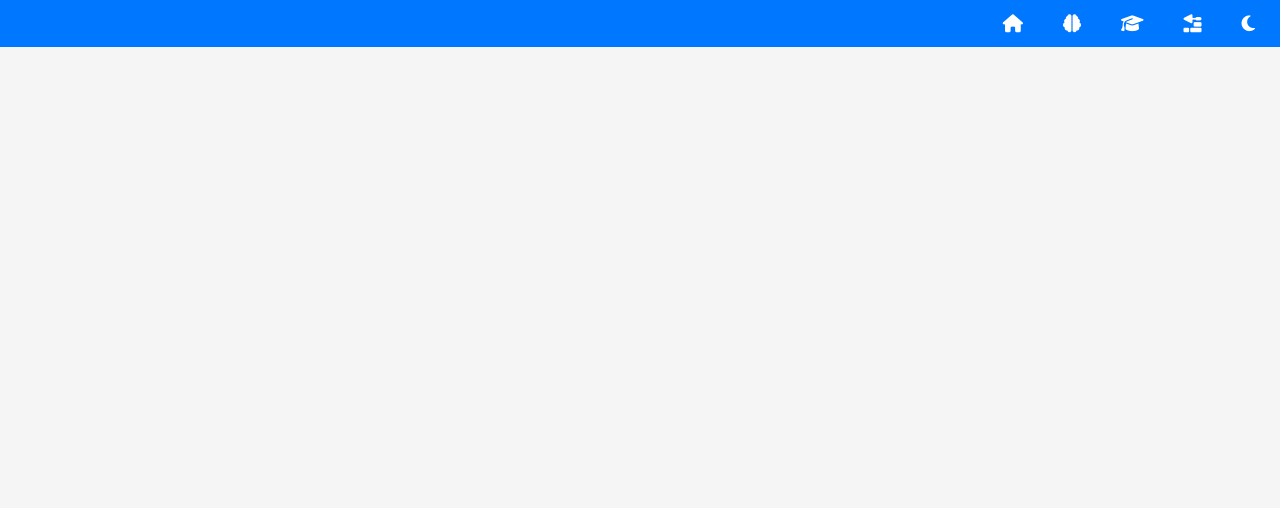
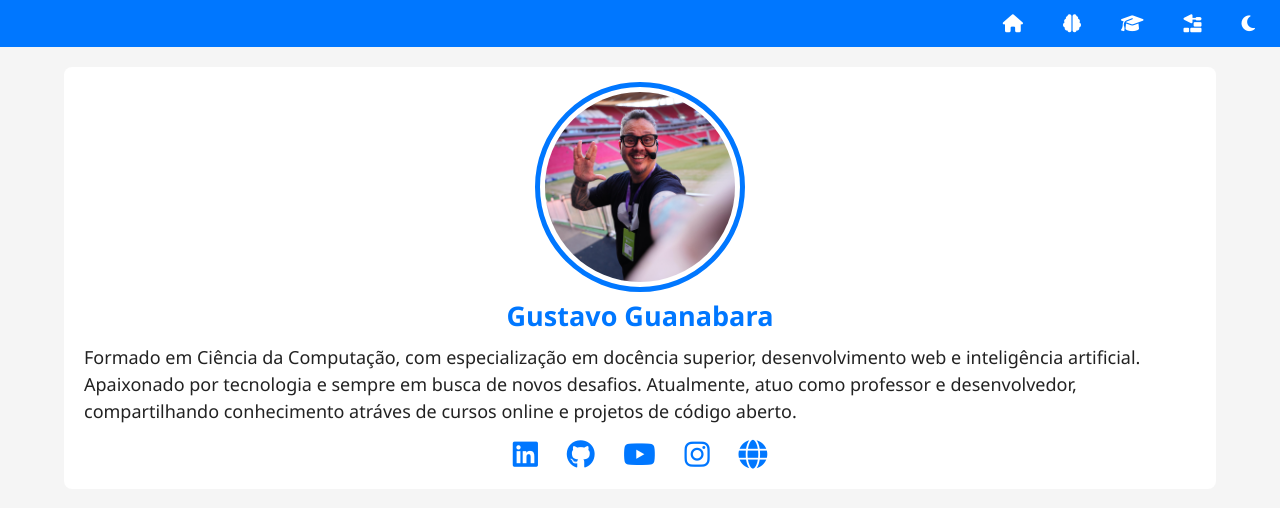
Before and after one commit to matheusgzl/projeto-portifolio, a plain HTML site: page index.html in a window 1280 px wide. Drawn offline with Linux system fonts and the light colour scheme.

Commit message:
alterações

```diff
--- a/estilos/style.css
+++ b/estilos/style.css
@@ -11,9 +11,9 @@
 */
 
 * {
-    margin: 0;
-    padding: 0;
-    box-sizing: border-box;
+  margin: 0;
+  padding: 0;
+  box-sizing: border-box;
 }
 
 :root {
@@ -54,10 +54,62 @@ header {
   font-weight: 600;
   padding: 12px 15px;
   border-radius: 5px;
-  transition: background-color 0.5s, color 0.5s ;
+  transition: background-color 0.5s, color 0.5s;
 }
 
 #menu a:hover {
   background-color: var(--destaque-inverso);
   color: var(--destaque);
 }
+
+main {
+  display: grid;
+  grid-template-columns: auto 90vw auto;
+  gap: 20px;
+  margin-top: 20px;
+}
+
+#ficha {
+  background-color: var(--fundo-card);
+  padding: 20px;
+  border-radius: 8px;
+  grid-column: 2;
+}
+
+#ficha img.foto {
+  width: 200px;
+  aspect-ratio: 1/1;
+  object-fit: cover;
+  overflow: hidden;
+  border-radius: 50%;
+  border: 5px solid var(--fundo-card);
+  outline: 5px solid var(--destaque);
+  display: block;
+  margin: auto;
+  margin-bottom: 15px;
+}
+
+#ficha h1 {
+  color: var(--destaque);
+  margin: 15px 0;
+  font-size: 1.5em;
+  text-align: center;
+}
+
+#social {
+  display: flex;
+  justify-content: center;
+  align-items: center;
+  font-size: 1.6em;
+  gap: 1em;
+  margin-top: 15px;
+}
+
+#social a {
+  color: var(--destaque);
+  transition: color 0.5s;
+}
+
+#social a:hover {
+  color: var(--destaque-inverso);
+}
--- a/index.html
+++ b/index.html
@@ -1,5 +1,6 @@
 <!DOCTYPE html>
 <html lang="pt-br">
+
 <head>
     <meta charset="UTF-8">
     <meta name="viewport" content="width=device-width, initial-scale=1.0">
@@ -8,6 +9,7 @@
     <link rel="shortcut icon" href="favicon.svg" type="image/svg">
     <script src="https://kit.fontawesome.com/3e219f54e2.js" crossorigin="anonymous"></script>
 </head>
+
 <body>
     <header>
         <nav id="menu">
@@ -21,11 +23,26 @@
         </nav>
     </header>
     <main>
+        <section id="ficha">
+            <img src="imagens/guanabara-perfil.jpg" alt="Foto de perfil" class="foto">
+            <h1>Gustavo Guanabara</h1>
+            <p>Formado em Ciência da Computação, com especialização em docência superior, desenvolvimento web e inteligência artificial. Apaixonado por tecnologia e sempre em busca de novos desafios. Atualmente, atuo como professor e desenvolvedor, compartilhando conhecimento atráves de cursos online e projetos de código aberto.</p>
+            <div id="social">
+                <a href="https://www.linkedin.com/in/guanabara/" target="_blank" rel="nofollow"><i class="fa-brands fa-linkedin"></i></a>
+                <a href="https://github.com/gustavoguanabara/" target="_blank" rel="nofollow"><i class="fa-brands fa-github"></i></a>
+                <a href="https://www.youtube.com/cursoemvideo" target="_blank" rel="nofollow"><i class="fa-brands fa-youtube"></i></a>
+                <a href="https://www.instagram.com/gustavoguanabara/" target="_blank" rel="nofollow"><i class="fa-brands fa-instagram"></i></a>
+                <a href="https://www.cursoemvideo.com/" target="_blank" rel="nofollow"><i class="fa-solid fa-globe"></i></a>
+            </div>
+        </section>
+        <section id="detalhes">
 
+        </section>
     </main>
     <footer>
 
     </footer>
     <script src="scripts/script.js"></script>
 </body>
+
 </html>
```
